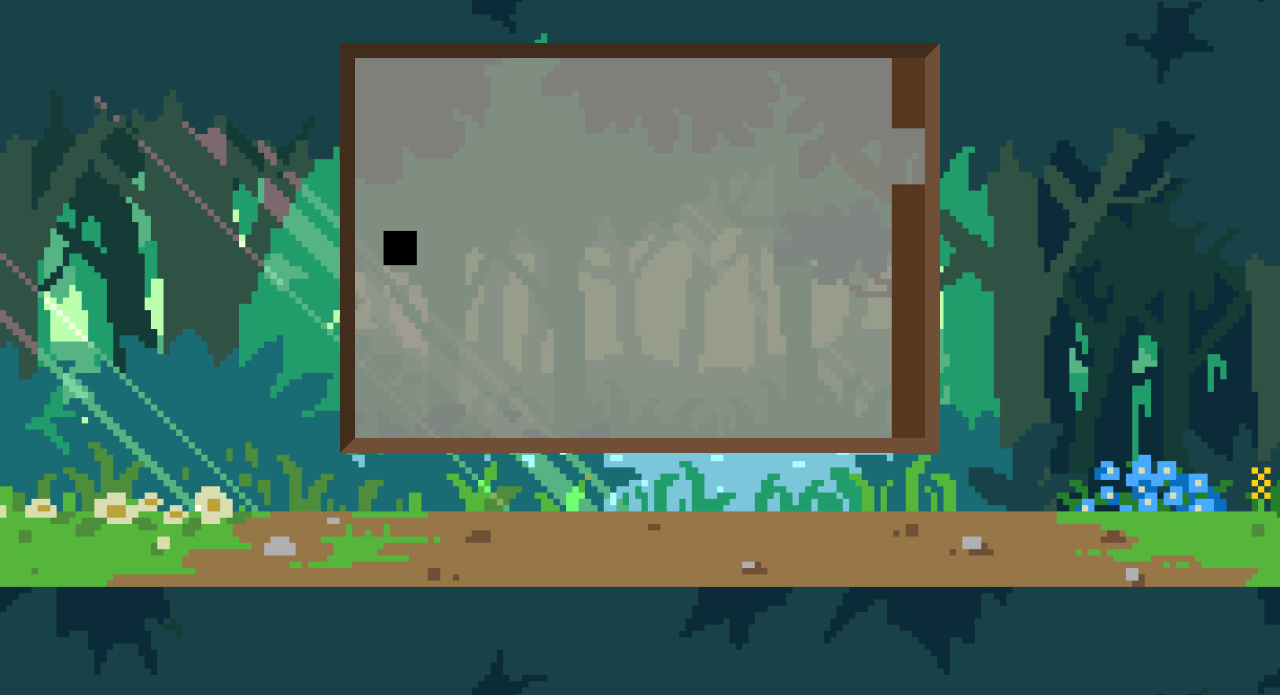
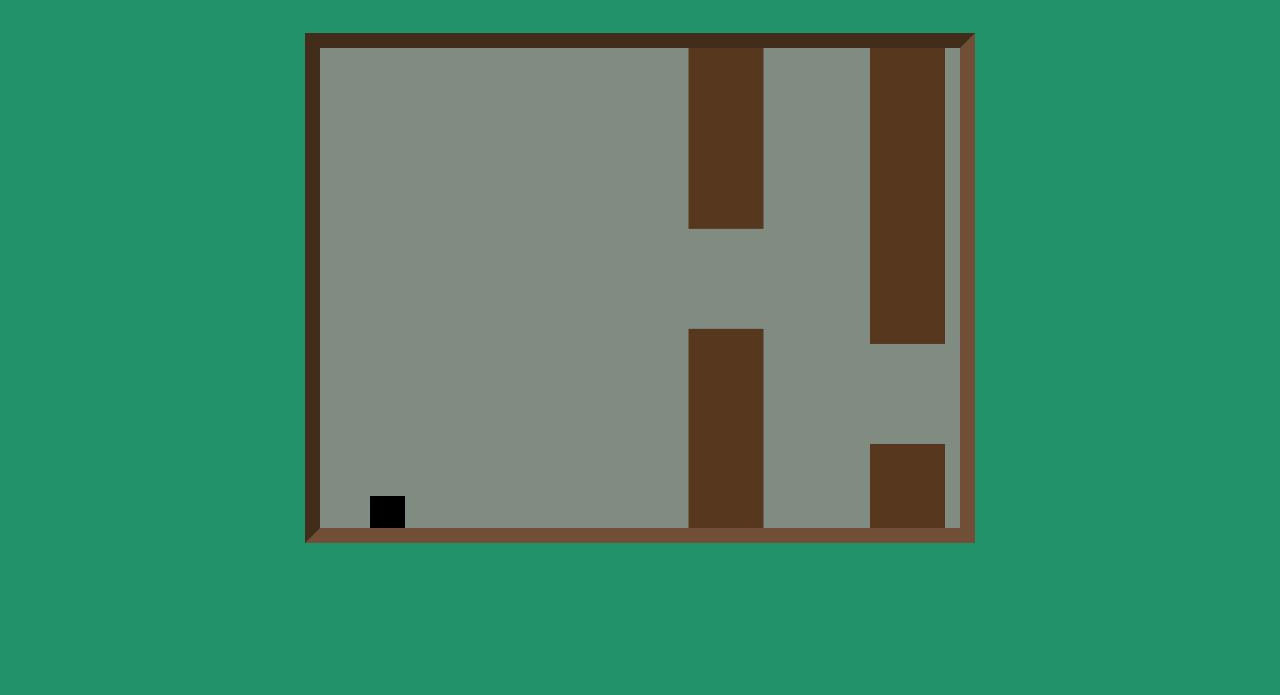
Before and after one commit to Inkala/soot-escape, a plain HTML site: page index.html in a window 1280 px wide. Shown: the part 105-800 px from the top of the page. Drawn offline with Linux system fonts and the light colour scheme.

Commit message:
Create many Obstacles and style them

```diff
--- a/Game.js
+++ b/Game.js
@@ -10,13 +10,16 @@ function Game(canvas) {
 
 Game.prototype.startGame = function() {
   this.player = new Player(this.canvas);
-  var randomY = Math.random() * (this.canvas.height - 90) + 30;
-
-  // TODO: Add obstacles at regular intervals
-  var topObstacle = new Obstacle(this.canvas, randomY, 1);
-  var bottomObstacle = new Obstacle(this.canvas, (randomY + 60), 2);
-  this.obstacles.push(topObstacle, bottomObstacle);
+  setInterval(() => {
+    var randomY = Math.random() * (this.canvas.height - 120) + 30;
+    var topObstacle = new Obstacle(this.canvas, randomY, 1);
+    var bottomObstacle = new Obstacle(this.canvas, (randomY + 100), 2);
+    this.obstacles.push(topObstacle, bottomObstacle);
+  }, 2000);
   var loop = () => {
+    this.player.setBoundaryPosition();
+    this.update();
+    this.clear();
     this.draw();
     requestAnimationFrame(loop);
   };
@@ -29,3 +32,14 @@ Game.prototype.draw = function() {
     obstacle.draw();
   });
 };
+
+Game.prototype.update = function() {
+  this.player.move();
+  this.obstacles.forEach(obstacle => {
+    obstacle.move();
+  });
+}
+
+Game.prototype.clear = function() {
+  this.ctx.clearRect(0, 0, this.canvas.width, this.canvas.height);
+}
--- a/Obstacle.js
+++ b/Obstacle.js
@@ -4,9 +4,9 @@ function Obstacle(canvas, randomY, order) {
   this.canvas = canvas;
   this.ctx = canvas.getContext('2d');
 
-  this.width = 35;
+  this.width = 75;
   this.height = randomY;
-  this.x = this.canvas.width - this.width; // Should be 0
+  this.x = this.canvas.width
   this.y = 0;
   // this.url = null;
   this.color = '#57381f';
@@ -28,6 +28,8 @@ Obstacle.prototype.draw = function() {
   }
 };
 
-Obstacle.prototype.move = function() {};
+Obstacle.prototype.move = function() {
+  this.x = this.x - this.speed / 2;
+};
 
 Obstacle.prototype.setDirection = function() {};
--- a/Player.js
+++ b/Player.js
@@ -6,10 +6,10 @@ function Player(canvas) {
 
   this.width = 35;
   this.height = 35;
-  this.x = 30;
+  this.x = 50;
   this.y = this.canvas.height / 2 - this.height / 2;
   // this.url = null;
-  this.color = "black";
+  this.color = 'black';
   this.direction = 1;
   this.speed = 3;
   this.lives = 5;
@@ -18,10 +18,17 @@ function Player(canvas) {
 Player.prototype.draw = function() {
   this.ctx.fillStyle = this.color;
   this.ctx.fillRect(this.x, this.y, this.width, this.height);
-}
+};
 
 Player.prototype.move = function() {
-}
+  this.y = this.y + this.speed * this.direction;
+};
 
-Player.prototype.setDirection = function() {
-}
+Player.prototype.setBoundaryPosition = function() {
+  if (this.y < 0) {
+    this.y = 0;
+  }
+  if (this.y > this.canvas.height - this.height) {
+    this.y = this.canvas.height - this.height;
+  }
+};
--- a/main.js
+++ b/main.js
@@ -23,12 +23,21 @@ function main() {
     var gameScreen = buildDom(`
       <section>
         <h1>Soot Escape</h1>
-        <canvas width="600" height="400"></canvas>
+        <canvas width="640" height="480"></canvas>
       </section>
     `);
     var canvas = document.querySelector('canvas');
     var game = new Game(canvas);
     game.startGame();
+
+    document.addEventListener('keydown', function(event) {
+      if (event.keyCode === 32) {
+        game.player.direction = -1;
+      }
+    });
+    document.addEventListener('keyup', function(event) {
+      game.player.direction = 1;
+    });
   }
 
   createGameScreen();
--- a/styles.css
+++ b/styles.css
@@ -12,7 +12,7 @@ html {
 body {
   margin: 0;
   padding: 0;
-  background-image: url(images/forest-background.jpg);
+  /* background-image: url(images/forest-background.jpg); */
   background-size: cover;
   background-color: #22926A;
   color: white;
@@ -53,7 +53,6 @@ p {
 }
 
 #site-main {
-  margin-bottom: 60px;
 }
 
 .container {
@@ -61,7 +60,6 @@ p {
 }
 
 section {
-  margin-bottom: 20px;
   padding-top: 20px;
   display: flex;
   justify-content: center;
@@ -70,8 +68,7 @@ section {
 
 canvas {
   border: 1px dashed darkcyan;
-  width: 600px;
-  margin: 25px auto;
+  margin: 15px auto;
   background-color: rgba(145, 139, 133, 0.85);
   border: 15px solid;
   border-color: #422d1c #704F36 #704F36 #422d1c;
```
